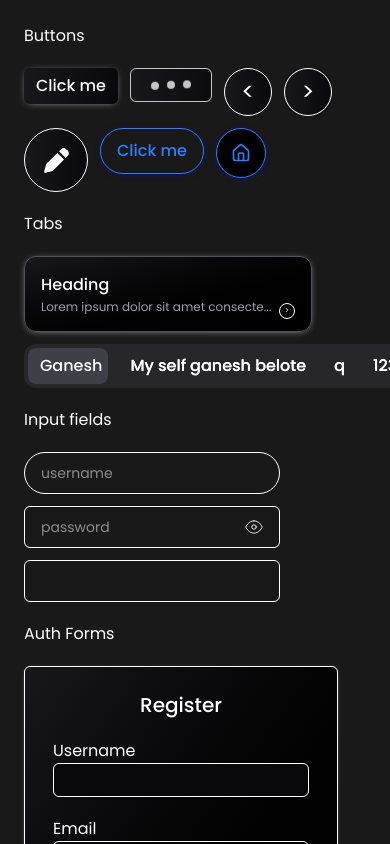
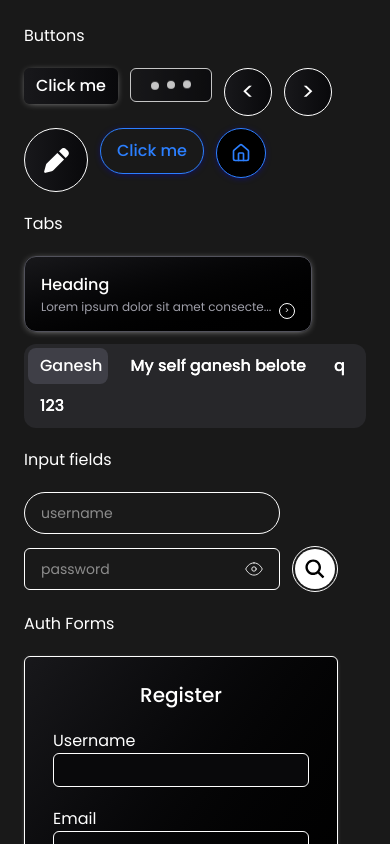
Before and after one commit to ganeshbelote/My-React-Component-Library, a React (Vite) app: page / in a window 390 px wide. Shown: the top 844 px of the page. Built offline with nearby package versions, Linux system fonts and the light colour scheme.

Commit message:
Minor Fixes & final designof search bar : tab responsiveness done and fixed toast width issue

```diff
--- a/src/App.tsx
+++ b/src/App.tsx
@@ -180,7 +180,7 @@ function App () {
       <div className='btn-container flex flex-wrap gap-3'>
         <BasicInp Corner='pill' placeholder='username' onChange={e => console.log(e.target.value)}/>
         <PasswordInp Corner='rounded' Placeholder={true} placeholder='jgjdsh' onChange={e => console.log(e.target.value)}/>
-        <SearchBar/>
+        <SearchBar Corner='pill' onChange={e => console.log(e.target.value)}/>
       </div>
       <h2>Auth Forms</h2>
       <div className='form-container flex flex-col gap-3'>
@@ -299,7 +299,6 @@ function App () {
           <BasicBtn Content='Info' onClick={() => toast.info("Chaltay ...")}/>
           <BasicBtn Content='Warning' onClick={() => toast.warning("Chaltay ...")}/>
           <BasicBtn Content='Error' onClick={() => toast.error("Chaltay ...")}/>
-
       </div>
     </div>
   )
--- a/src/components/input/SearchBar.tsx
+++ b/src/components/input/SearchBar.tsx
@@ -1,9 +1,10 @@
 import { useEffect, useState } from 'react'
 import clsx from 'clsx'
 import type { ColorType, cornerType } from '../../types/btn.type'
+import { motion } from 'framer-motion'
 
 const textColors: Record<ColorType, string> = {
-  transparent : 'text-black',
+  transparent: 'text-black',
   white: 'text-white',
   black: 'text-black',
   pink: 'text-pink-500',
@@ -20,7 +21,6 @@ const SearchBar = ({
   Border = true,
   Color = 'white',
   Corner,
-  Lable,
   className,
   ...rest
 }: {
@@ -28,10 +28,10 @@ const SearchBar = ({
   Border?: boolean
   Color?: ColorType
   Corner?: cornerType
-  Lable?: string
   className?: string
 } & React.InputHTMLAttributes<HTMLInputElement>) => {
   const [cornerStyle, setCorner] = useState<string>('rounded-md')
+  const [isOpen, setOpen] = useState<boolean>(false)
 
   useEffect(() => {
     switch (Corner) {
@@ -47,21 +47,51 @@ const SearchBar = ({
   }, [Corner])
 
   return (
-    <div className='flex flex-col'>
-      {Lable && <label htmlFor={id}>{Lable}</label>}
+    <div
+      className={clsx(
+        'p-0.5 flex items-center justify-between hover:shadow-[0_0_4px_#ffffff] focus:shadow-[0_0_4px_#ffffff] transition-all',
+        Border && 'border-[1.5px]',
+        cornerStyle
+      )}
+      onMouseEnter={() => setOpen(true)}
+    >
+      <motion.div
+        initial={{ width: 0, opacity: 0 }}
+        animate={{
+          width: isOpen ? 220 : 0,
+          opacity: isOpen ? 1 : 0
+        }}
+        transition={{ duration: 0.3, ease: 'easeInOut' }}
+      >
+        {isOpen && (
           <input
             id={id}
             name={id}
+            placeholder='Search...'
+            {...rest}
             type='text'
-        {...rest}
             className={clsx(
-          'min-w-[220px] max-w-3xs outline-0 px-4 py-2.5 text-sm',
-          Border && 'border-[1.5px]',
+              'skip-focus outline-0 px-4 py-2.5 text-sm',
               textColors[Color],
               cornerStyle,
               className
             )}
           />
+        )}
+      </motion.div>
+      <button
+        className='cursor-pointer active:scale-95 transition-all'
+        type='button'
+        onClick={() => setOpen(prev => !prev)}
+      >
+        <svg
+          className={`p-2 h-10 w-10 bg-white ${cornerStyle}`}
+          xmlns='http://www.w3.org/2000/svg'
+          viewBox='0 0 640 640'
+        >
+          <path d='M480 272C480 317.9 465.1 360.3 440 394.7L566.6 521.4C579.1 533.9 579.1 554.2 566.6 566.7C554.1 579.2 533.8 579.2 521.3 566.7L394.7 440C360.3 465.1 317.9 480 272 480C157.1 480 64 386.9 64 272C64 157.1 157.1 64 272 64C386.9 64 480 157.1 480 272zM272 416C351.5 416 416 351.5 416 272C416 192.5 351.5 128 272 128C192.5 128 128 192.5 128 272C128 351.5 192.5 416 272 416z' />
+        </svg>
+      </button>
     </div>
   )
 }
--- a/src/components/tabs/Tab.tsx
+++ b/src/components/tabs/Tab.tsx
@@ -53,14 +53,14 @@ export default function Tab ({ Tabs , onClick }: { Tabs: string[], onClick?: (e:
   return (
     <div
       ref={containerRef}
-      className='h-fit w-fit p-1 rounded-xl bg-zinc-800 flex gap-1 relative'
+      className='overflow-hidden h-fit w-fit p-1 rounded-xl bg-zinc-800 flex flex-wrap gap-1 relative'
       onMouseLeave={() => {
         setHoverTab(null)
         measureAndSet(activeTab)
       }}
     >
       {Tabs.map((tab, index) => (
-        <div key={tab} className='flex flex-wrap items-center justify-center'>
+        <div key={tab} className='flex items-center justify-center'>
           <button
             ref={el => {
               buttonRefs.current[index] = el
@@ -79,7 +79,7 @@ export default function Tab ({ Tabs , onClick }: { Tabs: string[], onClick?: (e:
           >
             {tab}
           </button>
-          <span className='pointer-events-none absolute z-[5] font-medium text-nowrap'>
+          <span className='pointer-events-none absolute z-[1] font-medium text-nowrap'>
             {tab}
           </span>
         </div>
--- a/src/components/toast/Toast.tsx
+++ b/src/components/toast/Toast.tsx
@@ -47,7 +47,7 @@ export const Toast = ({
               animate={{ opacity: 1, y: 0 }}
               exit={{ opacity: 0, y: -20 }}
               transition={{ type: 'spring', stiffness: 500, damping: 30 }}
-              className='overflow-hidden relative lg:w-[420px] md:w-[380px] w-[340px] flex gap-5 items-start justify-between px-4 py-2.5 rounded-xl shadow-lg bg-neutral-900 text-white'
+              className='overflow-hidden relative w-screen max-w-[340px] flex gap-5 items-start justify-between px-4 py-2.5 rounded-xl shadow-lg bg-neutral-900 text-white'
             >
               {/* Left Section */}
               <div className='flex items-start gap-3'>
--- a/src/index.css
+++ b/src/index.css
@@ -70,13 +70,13 @@ select:-moz-autofill {
 }
 
 /* All input focus animation */
-input:focus {
+input:focus:not(.skip-focus) {
   box-shadow: 0px 0px 4px #ffffff;
   transition: all 0.3s ease-out;
 }
 
 /* All input hover animation */
-input:hover {
+input:hover:not(.skip-focus) {
   box-shadow: 0px 0px 4px #ffffff;
   transition: all 0.3s ease-out;
 }
```
Lines whose indentation alone changed are shown as unchanged.
